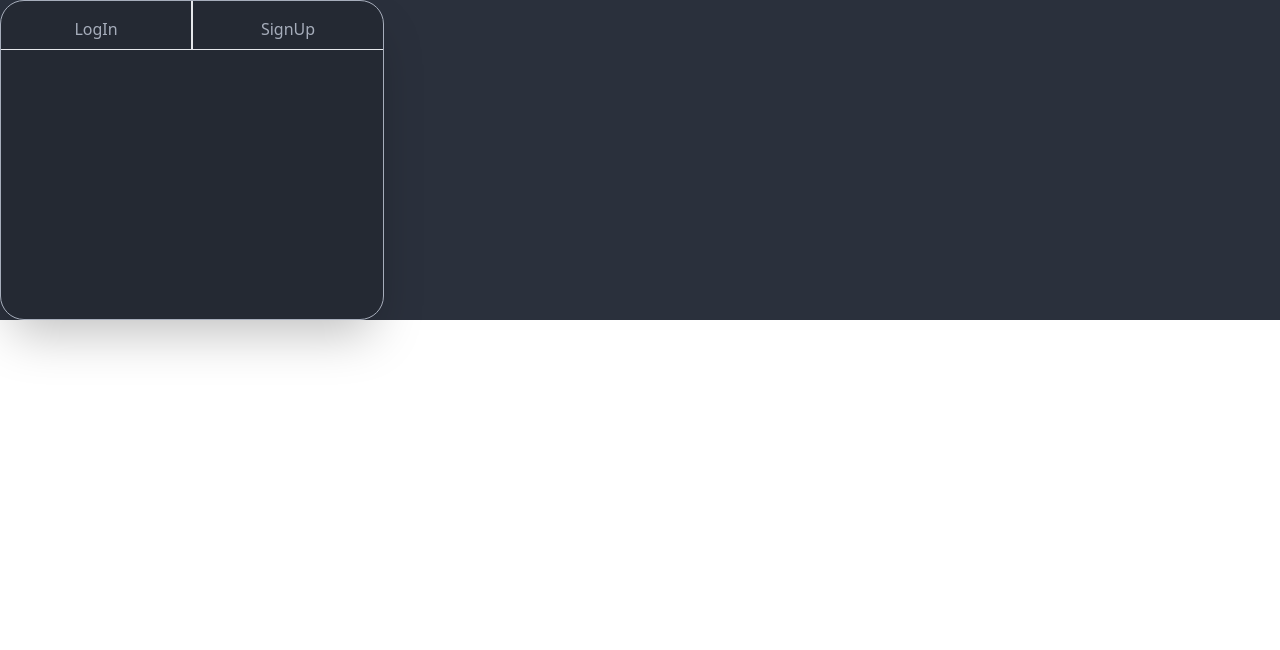
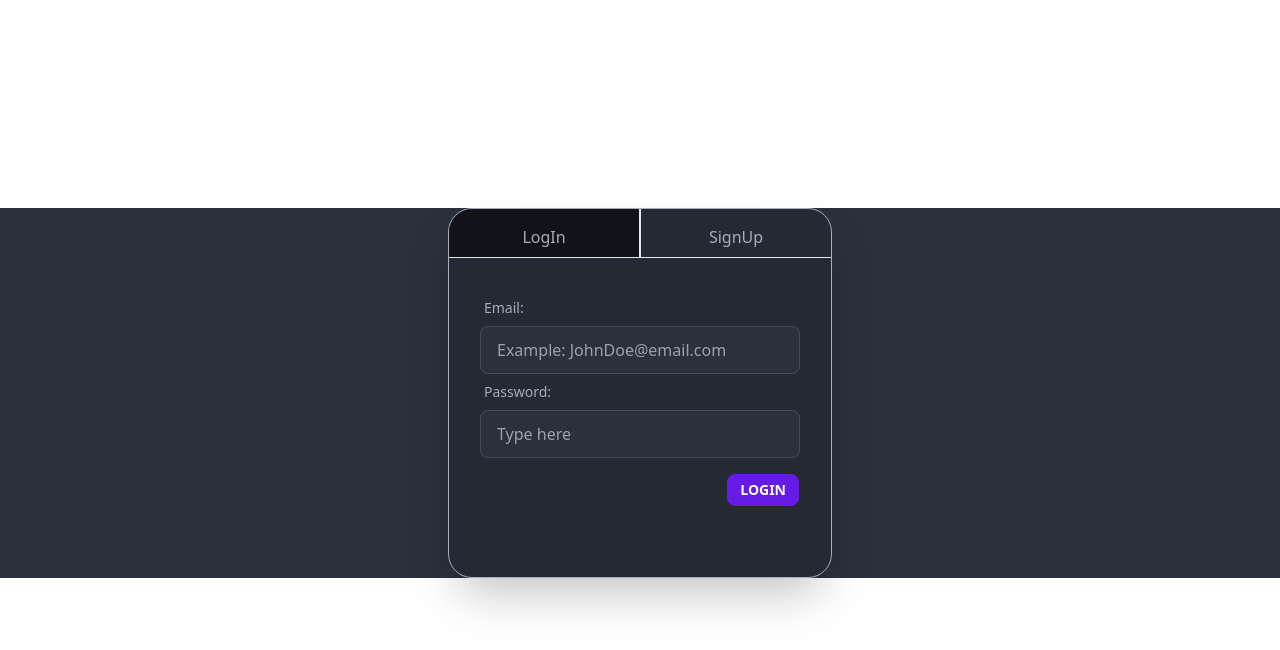
Before and after one commit to ArenRitz/final-dashboard, a React (Create React App) app in the folder client/: page / in a window 1280 px wide. Shown: the top 650 px of the page. Built offline with nearby package versions, Linux system fonts and the light colour scheme.

Commit message:
Add login/singup forms and style components

```diff
--- a/client/src/App.js
+++ b/client/src/App.js
@@ -1,4 +1,4 @@
-import React, { useState } from "react";
+import React, { useState, } from "react";
 import Aztro from "./components/horoscopeWidget";
 import WidgetRecipe from "./components/WidgetRecipe";
 import Clock from "./components/digitalClock";
@@ -12,7 +12,7 @@ import Settings from "./components/Settings";
 import Button from "./components/Button";
 import Maps from "./components/Maps";
 
-import Login from "./components/Login";
+import {default as Auth} from "./components/Auth/Index";
 
 function App() {
   const [theme, setTheme] = useState("dark");
@@ -105,7 +105,7 @@ function App() {
       )}
        {!loggedInStatus && (
         <>
-          <Login></Login>
+          <Auth></Auth>
         </>
       )}
     </div>
--- /dev/null
+++ b/client/src/components/Auth/Index.js
@@ -0,0 +1,62 @@
+import React, { useState } from "react";
+import classnames from "classnames";
+import LogIn from "./LogIn";
+import SignUp from "./SignUp";
+
+const Index = () => {
+  const [loginState, setLoginState] = useState({
+    username: "",
+    email: "",
+    password: "",
+    status: "login",
+    error: "",
+  });
+
+  const signUpClass = classnames({
+    "w-1/2 pt-4 pb-2  border-b border-l border-solid  hover:bg-neutral-focus rounded-tr-3xl": true,
+    "bg-neutral-focus": loginState.status === "signup",
+  });
+  const loginClass = classnames({
+    "w-1/2 pt-4 pb-2  border-b border-r border-solid  hover:bg-neutral-focus rounded-tl-3xl": true,
+    "bg-neutral-focus": loginState.status === "login",
+  });
+
+  // change status to "login" or "signup" on click when clicking on the login or signup button
+
+  const changeStatus = (status) => {
+    setLoginState({
+      ...loginState,
+      status,
+    });
+  };
+
+  const handleChange = (e) => {
+    const { name, value } = e.target;
+    setLoginState((prevState) => ({
+      ...prevState,
+      [name]: value,
+    }));
+  };
+
+  return (
+    <div className=" flex flex-row justify-center mt-52">
+      <div className="bg-base-200 shadow-2xl w-96 h-[370px] border-neutral-content border-solid border rounded-3xl">
+        <div className="flex flex-row ">
+          <button className={loginClass} onClick={() => changeStatus("login")}>
+            LogIn
+          </button>
+          <button
+            className={signUpClass}
+            onClick={() => changeStatus("signup")}
+          >
+            SignUp
+          </button>
+        </div>
+        {loginState.status === "login" && <LogIn />}
+        {loginState.status === "signup" && <SignUp />}
+      </div>
+    </div>
+  );
+};
+
+export default Index;
--- /dev/null
+++ b/client/src/components/Auth/LogIn.js
@@ -0,0 +1,39 @@
+import React from 'react'
+
+const Login = () => {
+  return (
+    <>
+    <form className="w-full">
+        <div className="flex flex-col items-center">
+          <div className="form-control w-full max-w-xs mt-8">
+            <label className="label">
+              <span className="label-text">Email:</span>
+            </label>
+            <input
+              type="email"
+              placeholder="Example: JohnDoe@email.com "
+              className="input input-bordered w-full max-w-xs"
+            />
+          </div>
+          <div className="form-control w-full max-w-xs">
+            <label className="label">
+              <span className="label-text">Password:</span>
+            </label>
+            <input
+              type="password"
+              placeholder="Type here"
+              className="input input-bordered w-full max-w-xs"
+            />
+          </div>
+
+</div>
+        <div className="flex flex-row justify-end mr-8 mt-4">
+          <button className="btn btn-sm btn-primary" type="submit">Login</button>
+        </div>
+      </form>
+    </>
+  );
+};
+
+
+export default Login
--- /dev/null
+++ b/client/src/components/Auth/SignUp.js
@@ -0,0 +1,50 @@
+import React from "react";
+// Create Signup Component which will take username, email and password as input and will send a post request to the backend to create a new user
+
+const SignUp = () => {
+  return (
+    <>
+      <form className="w-full">
+        <div className="flex flex-col items-center">
+
+          <div className="form-control w-full max-w-xs">
+            <label className="label">
+              <span className="label-text">Username</span>
+            </label>
+            <input
+              type="text"
+              placeholder="Example: JohnDoe"
+              className="input input-bordered w-full max-w-xs"
+            />
+          </div>
+          <div className="form-control w-full max-w-xs">
+            <label className="label">
+              <span className="label-text">Email:</span>
+            </label>
+            <input
+              type="email"
+              placeholder="Example: JohnDoe@email.com "
+              className="input input-bordered w-full max-w-xs"
+            />
+          </div>
+          <div className="form-control w-full max-w-xs">
+            <label className="label">
+              <span className="label-text">Password:</span>
+            </label>
+            <input
+              type="password"
+              placeholder="Type here"
+              className="input input-bordered w-full max-w-xs"
+            />
+          </div>
+
+</div>
+        <div className="flex flex-row justify-end mr-8 mt-4">
+          <button className="btn btn-sm btn-primary" type="submit">Sign Up</button>
+        </div>
+      </form>
+    </>
+  );
+};
+
+export default SignUp;
--- a/client/src/components/Login.js
+++ /dev/null
@@ -1,30 +0,0 @@
-import React, { useState } from "react";
-
-const Login = () => {
-  const [loginState, setLoginState] = useState({
-    username: "",
-    email: "",
-    password: "",
-    status: "",
-    error: "",
-  });
-
-  const handleChange = (e) => {
-    const { name, value } = e.target;
-    setLoginState((prevState) => ({
-      ...prevState,
-      [name]: value,
-    }));
-  };
-
-  return (
-    <div className="bg-base-200 shadow-2xl w-96 h-80 border-neutral-content border-solid border rounded-3xl">
-      <div className="flex flex-row ">
-        <button className="w-1/2 pt-4 pb-2 border-b border-r border-solid hover:bg-neutral-focus rounded-tl-3xl"> LogIn </button>
-        <button className="w-1/2 pt-4 pb-2  border-b border-l border-solid"> SignUp </button>
-      </div>
-    </div>
-  );
-};
-
-export default Login;
```
Also changed, not shown: 1 other file (tests, documents, lock files or other folders).
